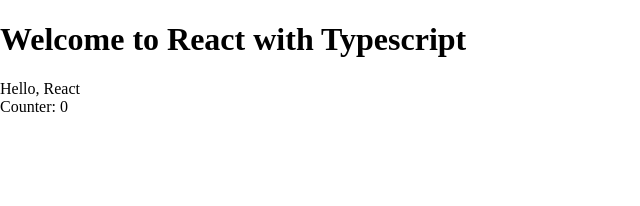
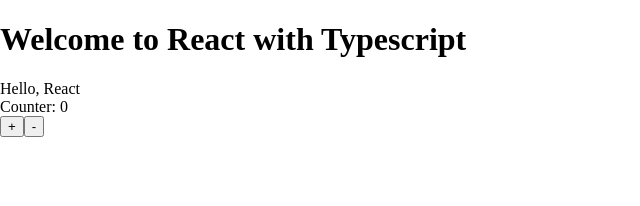
Before and after one commit to escsun/react-router-redux-typescript-tslint-sass-webpack-hmr, a React app: page / in a window 1280 px wide. Shown: the top 206 px of the page, without its empty margins (0-640 px from the left). Built offline with nearby package versions, Linux system fonts and the light colour scheme.

Commit message:
add dispatch actions for component counter

```diff
--- a/src/components/counter/Counter.tsx
+++ b/src/components/counter/Counter.tsx
@@ -2,12 +2,18 @@
 
 interface Props {
   count: number;
+  onIncrement: () => void;
+  onDecrement: () => void;
 }
 
 const Counter = (props: Props) => {
   return (
     <div>
       Counter: {props.count}
+      <div className="btn-group">
+        <button onClick={props.onIncrement}>+</button>
+        <button onClick={props.onDecrement}>-</button>
+      </div>
     </div>
   );
 };
```
